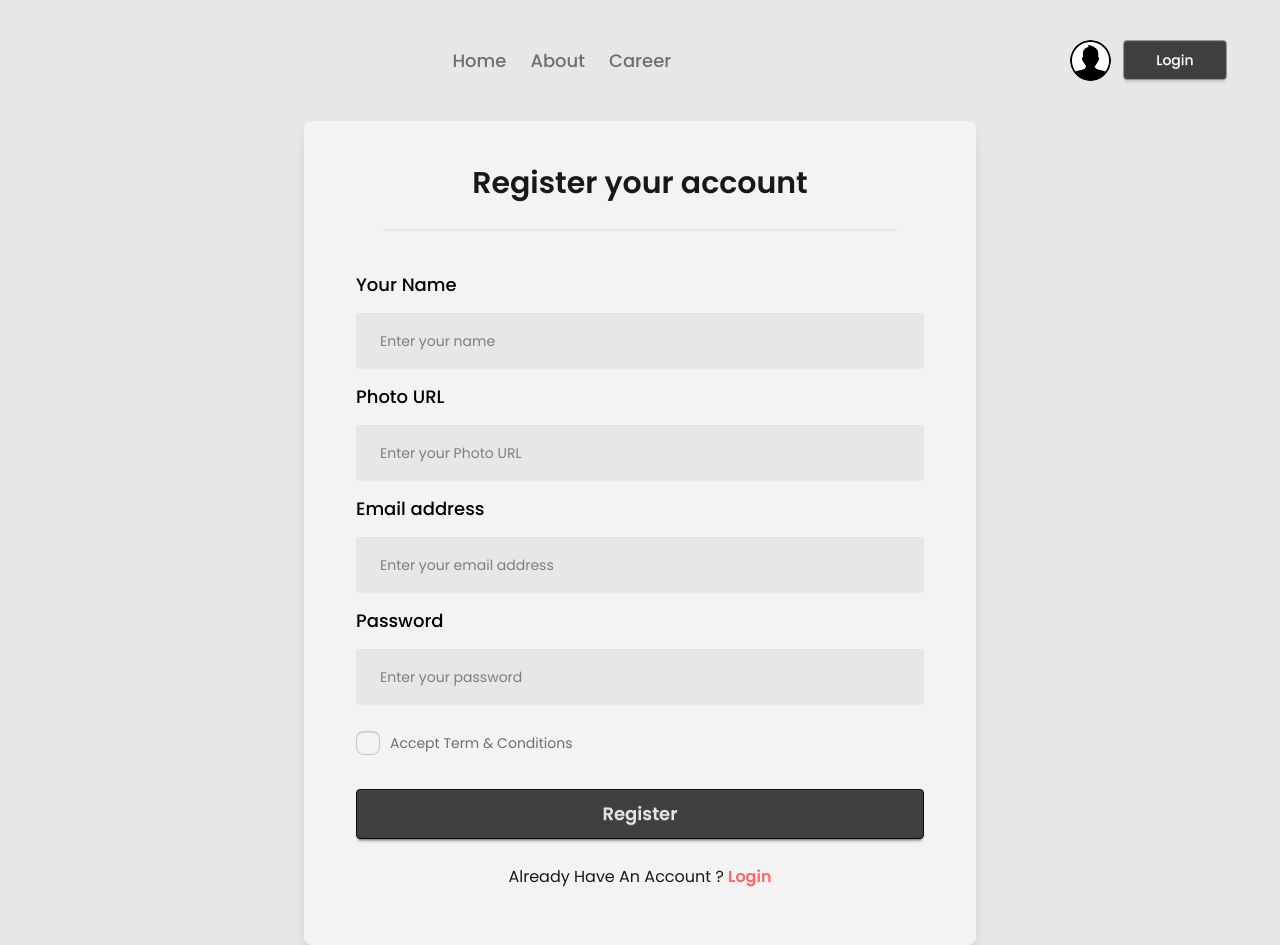
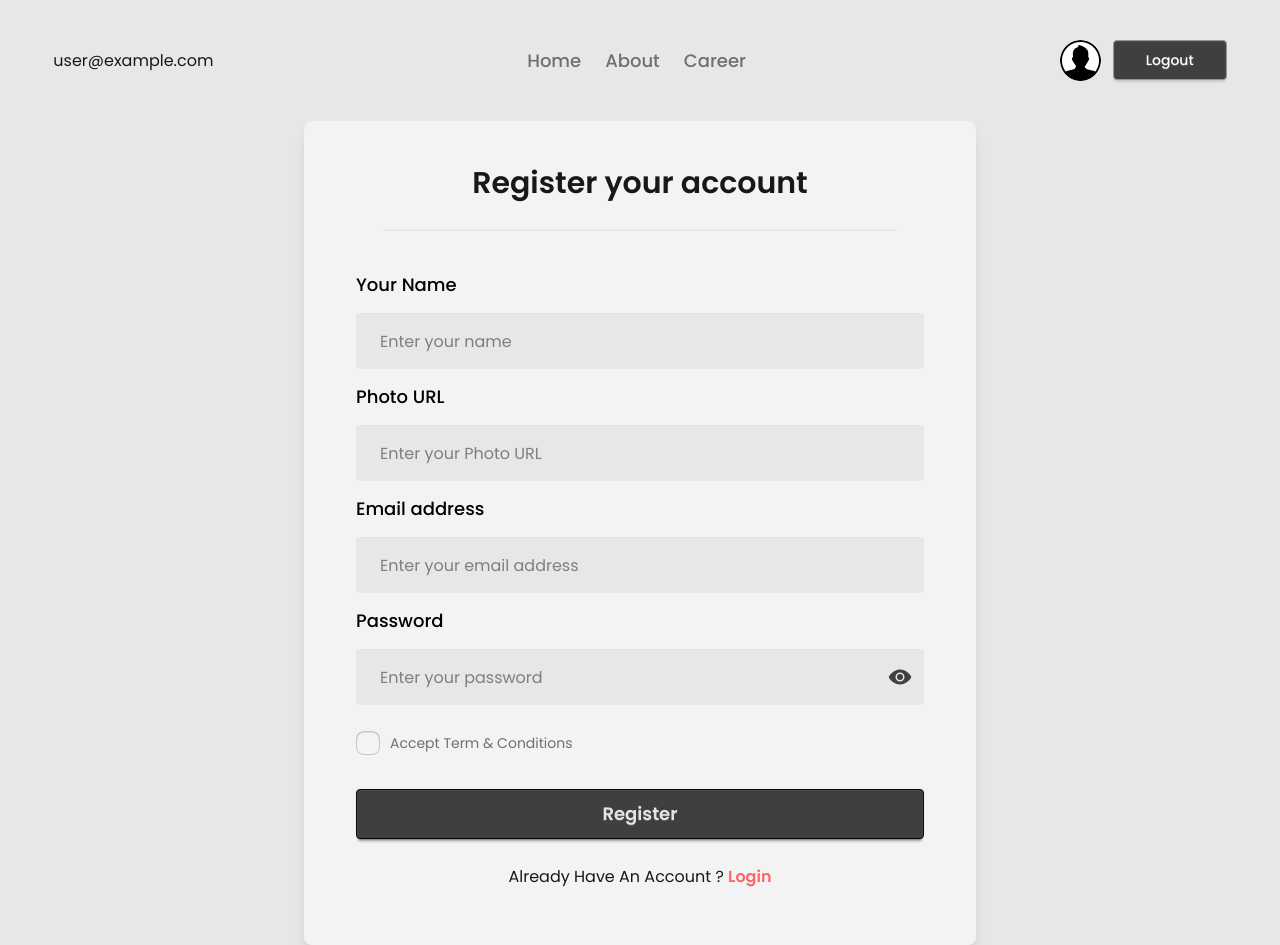
Before and after one commit to sahkil12/Dragon-news-with-firebase, a React (Vite) app: page /auth/register in a window 1280 px wide. Built offline with nearby package versions, Linux system fonts and the light colour scheme; no server answers; sample sign-in values are in the browser's storage.

Commit message:
Added Login and  logout or register user sytem pefectly and add manage user data function

```diff
--- a/src/Components/Navbar.jsx
+++ b/src/Components/Navbar.jsx
@@ -1,11 +1,16 @@
 import { Link, NavLink } from "react-router-dom";
-import user from "../assets/user.png";
+import userPng from "../assets/user.png";
+import { use } from "react";
+import { AuthContext } from "../Provider/AuthProvider";
 
 const Navbar = () => {
-
+  const { user, signoutUser } = use(AuthContext);
+  const handleLogout = () => {
+    signoutUser();
+  };
   return (
     <div className="flex gap-4  flex-col md:gap-1 items-center md:flex-row justify-between">
-      <div></div>
+      <div>{(user && <p>{user.email}</p>) || <p>{user?.displayName}</p>}</div>
       {/* nav section */}
       <div className="nav flex gap-6 text-lg text-accent">
         <NavLink
@@ -35,8 +40,25 @@ const Navbar = () => {
       </div>
       <div className="flex gap-3">
         {/* login button */}
-        <img src={user} className="rounded-full" alt="" />
-        <Link to={"/auth/login"}  className=" btn py-2 font-medium px-8 text-white bg-primary"> Login </Link>
+        <img src={userPng} className="rounded-full" alt="" />
+        {user ? (
+          <Link
+            onClick={handleLogout}
+             to={"/auth/login"}
+            className=" btn py-2 font-medium px-8 text-white bg-primary"
+          >
+            {" "}
+            Logout{" "}
+          </Link>
+        ) : (
+          <Link
+            to={"/auth/login"}
+            className=" btn py-2 font-medium px-8 text-white bg-primary"
+          >
+            {" "}
+            Login{" "}
+          </Link>
+        )}
       </div>
     </div>
   );
--- a/src/Pages/Login.jsx
+++ b/src/Pages/Login.jsx
@@ -1,9 +1,12 @@
-import { Link } from "react-router-dom";
+import { Link, useNavigate } from "react-router-dom";
 import { AuthContext } from "../Provider/AuthProvider";
-import { use } from "react";
+import { use, useState } from "react";
+import { IoEye, IoEyeOff } from "react-icons/io5";
 
 const Login = () => {
-  const { loginUser } = use(AuthContext)
+  const { loginUser } = use(AuthContext);
+  const navigate = useNavigate();
+  const [show, setShow] = useState(false);
   const handleLogin = (e) => {
     e.preventDefault();
     const email = e.target.email.value;
@@ -11,12 +14,13 @@ const Login = () => {
     console.log(email, password);
     // login with firebase data pass
     loginUser(email, password)
-    .then(result =>{
+      .then((result) => {
         console.log(result);
+        navigate("/");
       })
-    .catch(error =>{
+      .catch((error) => {
         console.log(error);
-    })
+      });
   };
   return (
     <div className="flex justify-center min-h-screen items-center">
@@ -32,18 +36,35 @@ const Login = () => {
               Email address
             </label>
             <input
-              type="email" name="email"
-              className="input border-none px-6 w-full py-7 bg-base-300"
+              type="email"
+              name="email"
+              className="input text-base border-none px-6 w-full py-7 bg-base-300"
               placeholder="Enter your email address"
             />
             <label className="label text-black text-lg font-medium">
               Password
             </label>
+            <div className="relative">
               <input
-              type="password" name="password"
-              className="input border-none px-6 w-full py-7 bg-base-300"
+                type={show ? "text" : "password"}
+                name="password"
+                className="input text-base border-none px-6 w-full py-7 bg-base-300"
                 placeholder="Enter your password"
               />
+              <button
+                onClick={() => {
+                  setShow(!show);
+                }}
+                type="button"
+                className="absolute right-3 top-4"
+              >
+                {show ? (
+                  <IoEyeOff className="text-neutral-700" size={24}></IoEyeOff>
+                ) : (
+                  <IoEye className="text-neutral-700" size={24}></IoEye>
+                )}
+              </button>
+            </div>
             <div>
               <a className="link link-hover">Forgot password?</a>
             </div>
--- a/src/Pages/Register.jsx
+++ b/src/Pages/Register.jsx
@@ -1,10 +1,13 @@
-import { use } from "react";
-import { Link } from "react-router-dom";
+import { use, useState } from "react";
+import { Link, useNavigate } from "react-router-dom";
 import { AuthContext } from "../Provider/AuthProvider";
+import { IoEye, IoEyeOff } from "react-icons/io5";
 
 const Register = () => {
 const { registerUser } = use(AuthContext)
-
+const [error, setError] = useState('')
+const [show, setShow] = useState(false)
+ const navigate = useNavigate()
   const handleRegister= e =>{
     e.preventDefault()
     const name = e.target.name.value;
@@ -12,15 +15,34 @@ const { registerUser } = use(AuthContext)
     const email = e.target.email.value;
     const password = e.target.password.value;
     console.log(name, photo, email, password);
+    const lengthCheck = /^.{8,}$/;
+  const numberCheck = /.*\d.*/;
+  const specialCheck = /.*[@#$%&*!].*/;
+  // password validate--
+  if (!lengthCheck.test(password)) {
+    setError("Password must be at least 8 characters or longer.");
+    return false;
+  }
+  if (!numberCheck.test(password)) {
+    setError("Password must contain at least one number.");
+    return false;
+  }
+  if (!specialCheck.test(password)) {
+    setError("Password must contain at least one special character like (@ # $ % & * !).");
+    return false;
+  }
     // login with firebase data pass
     registerUser(email, password)
     .then(result =>{
       console.log(result);
+      navigate('/')
     })
     .catch(error =>{
       console.log(error);
+      setError(error)
     })
   }
+  console.log(error);
   return (
     <div className="flex justify-center min-h-screen items-center">
       <div className="card bg-base-100 w-full max-w-2xl p-7 shrink-0 shadow-lg">
@@ -37,7 +59,7 @@ const { registerUser } = use(AuthContext)
             {/* name */}
             <input
               type="text"
-              className="input border-none px-6 w-full py-7 bg-base-300"
+              className="input text-base border-none px-6 w-full py-7 bg-base-300"
               name="name"
               placeholder="Enter your name"
             />
@@ -47,7 +69,7 @@ const { registerUser } = use(AuthContext)
             {/* Photo URL */}
             <input
               type="text"  name="PhotoURL"
-              className="input border-none px-6 w-full py-7 bg-base-300"
+              className="input text-base border-none px-6 w-full py-7 bg-base-300"
               placeholder="Enter your Photo URL"
             />
             <label className="label text-black text-lg font-medium">
@@ -56,18 +78,22 @@ const { registerUser } = use(AuthContext)
             {/* email */}
             <input
               type="email" name="email"
-              className="input border-none px-6 w-full py-7 bg-base-300"
+              className="input text-base border-none px-6 w-full py-7 bg-base-300"
               placeholder="Enter your email address"
             />
             <label className="label text-black text-lg font-medium">
               Password
             </label>
             {/* password */}
-            <input
-              type="password" name="password"
-              className="input border-none px-6 w-full py-7 bg-base-300"
+            <div className="relative">
+              <input
+              type={show ? "text":"password"}
+              name="password"
+              className="input text-base border-none px-6 w-full py-7 bg-base-300"
               placeholder="Enter your password"
             />
+            <button onClick={()=>{setShow(!show)}} type="button" className="absolute right-3 top-4">{show ? <IoEyeOff className="text-neutral-700" size={24}></IoEyeOff> :  <IoEye className="text-neutral-700" size={24}></IoEye > }</button>
+            </div>
             {/* term and condition */}
             <label className="label my-3">
               <input type="checkbox"  className="checkbox " />
--- a/src/Provider/AuthProvider.jsx
+++ b/src/Provider/AuthProvider.jsx
@@ -1,24 +1,41 @@
 import {
   createUserWithEmailAndPassword,
+  onAuthStateChanged,
   signInWithEmailAndPassword,
+  signOut,
 } from "firebase/auth";
-import { createContext } from "react";
+import { createContext, useEffect, useState } from "react";
 import { auth } from "../Firebase/firebase.init";
 
 export const AuthContext = createContext();
 
 const AuthProvider = ({ children }) => {
-
+const [user, setUser] = useState(null)
   const registerUser = (email, password) => {
     return createUserWithEmailAndPassword(auth, email, password);
   };
   const loginUser = (email, password) => {
     return signInWithEmailAndPassword(auth, email, password);
   };
+  const signoutUser = ()=>{
+    return signOut(auth)
+  }
+  useEffect(()=>{
+    const unSubscribe = onAuthStateChanged(auth, (currentUser)=>{
+      console.log(currentUser);
+      setUser(currentUser)
+    })
+    return ()=>{
+      unSubscribe()
+      setUser(null)
+    }
+  },[])
 
   const userInfo = {
     registerUser,
     loginUser,
+    user,
+    signoutUser,
   };
 
   return <AuthContext value={userInfo}>{children}</AuthContext>;
```
Lines whose indentation alone changed are shown as unchanged.
